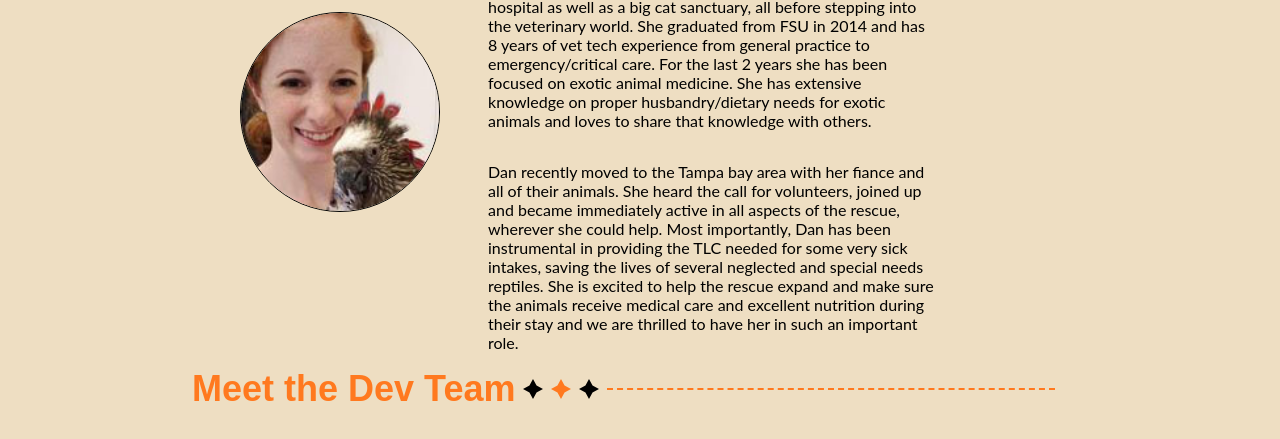
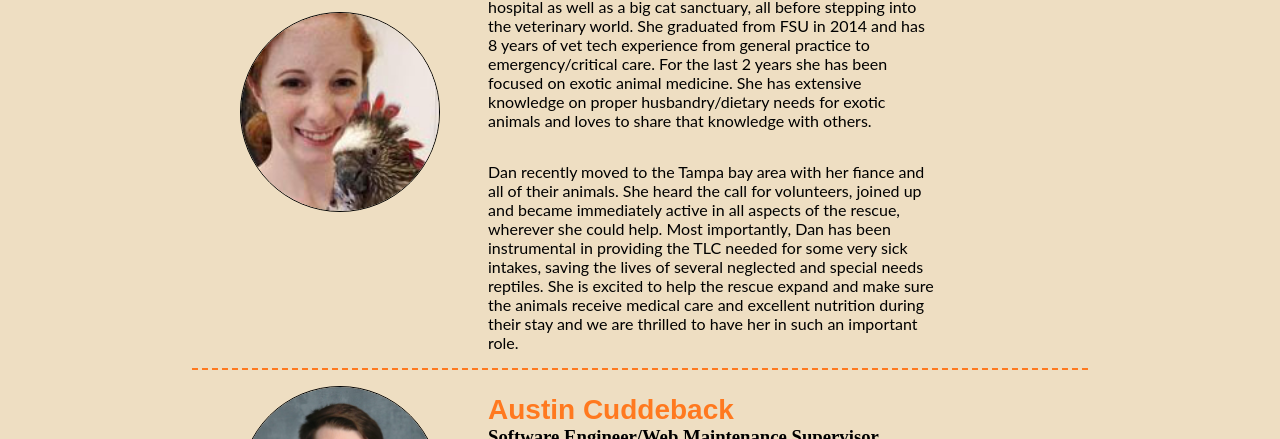
Before and after one commit to ajcuddeback/Hernando-Reptile, a website: page public/sub-pages/meet-the-team.html in a window 1280 px wide. Shown: the part 2132-2571 px from the top of the page. Drawn offline with Linux system fonts and the light colour scheme.

```diff
--- a/public/sub-pages/meet-the-team.html
+++ b/public/sub-pages/meet-the-team.html
@@ -192,40 +192,7 @@
 
             </div>
 
-            <div class="head">
-                <h1>Meet the Dev Team</h1>
-                <!-- Diamond SVG's -->
-                <svg preserveAspectRatio="xMidYMid meet" width="20" height="20" data-bbox="0 0 323.295 323.296"
-                    xmlns="http://www.w3.org/2000/svg" viewBox="0 0 323.295 323.296" role="img">
-                    <g>
-                        <path
-                            d="M161.647 0l57.151 104.497 104.497 57.15-104.497 57.152-57.151 104.497-57.15-104.497L0 161.647l104.497-57.15L161.647 0z"
-                            fill="black">
-                        </path>
-                    </g>
-                </svg>
-                <svg preserveAspectRatio="xMidYMid meet" width="20" height="20" data-bbox="0 0 323.295 323.296"
-                    xmlns="http://www.w3.org/2000/svg" viewBox="0 0 323.295 323.296" role="img">
-                    <g>
-                        <path
-                            d="M161.647 0l57.151 104.497 104.497 57.15-104.497 57.152-57.151 104.497-57.15-104.497L0 161.647l104.497-57.15L161.647 0z"
-                            fill="#ff791f">
-                        </path>
-                    </g>
-                </svg>
-                <svg preserveAspectRatio="xMidYMid meet" width="20" height="20" data-bbox="0 0 323.295 323.296"
-                    xmlns="http://www.w3.org/2000/svg" viewBox="0 0 323.295 323.296" role="img">
-                    <g>
-                        <path
-                            d="M161.647 0l57.151 104.497 104.497 57.15-104.497 57.152-57.151 104.497-57.15-104.497L0 161.647l104.497-57.15L161.647 0z"
-                            fill="black">
-                        </path>
-                    </g>
-                </svg>
-                <div class="dash-div"></div>
-            </div>
-
-            <div class="owner left">
+            <div class="owner left top-dashed-line padding-top">
                 <img src="../images/bios-images/1665095559837.jpg" class="image" alt="">
                 <div class="info">
                     <h2>Austin Cuddeback</h2>
```
